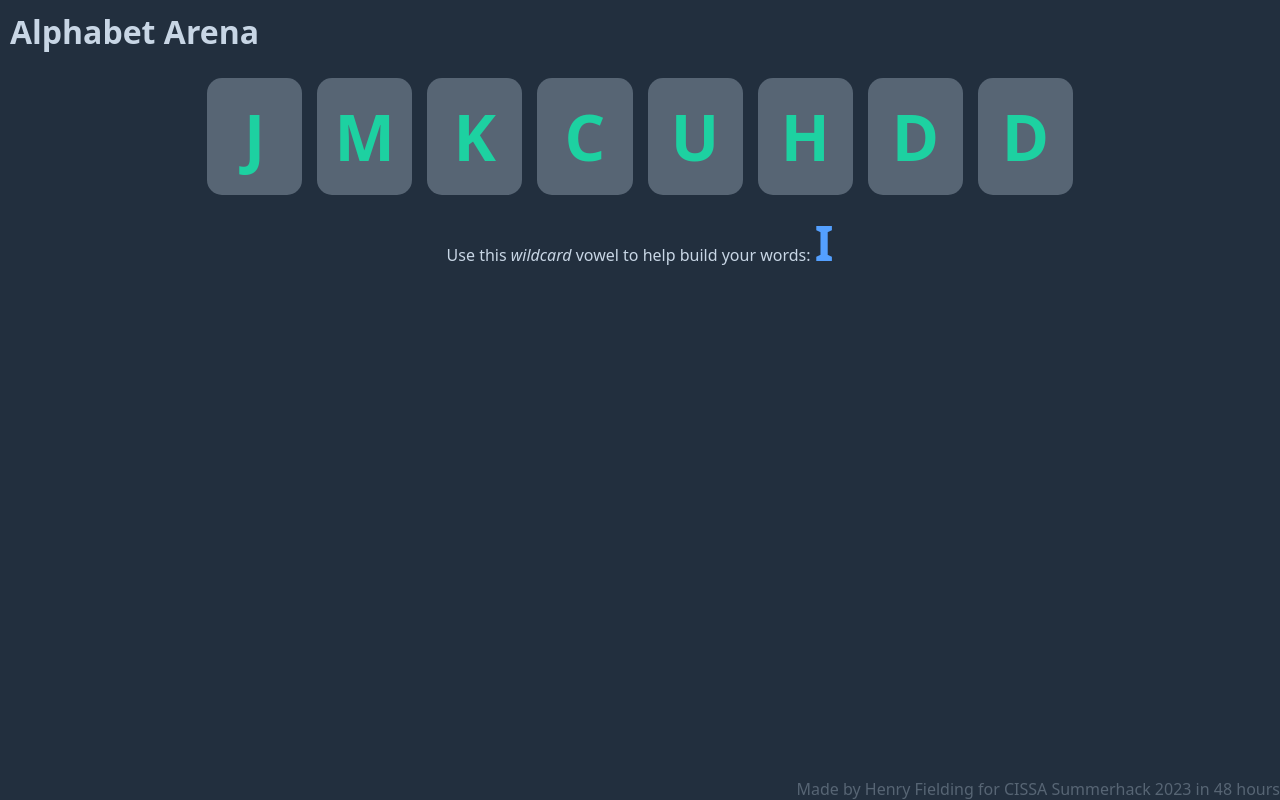
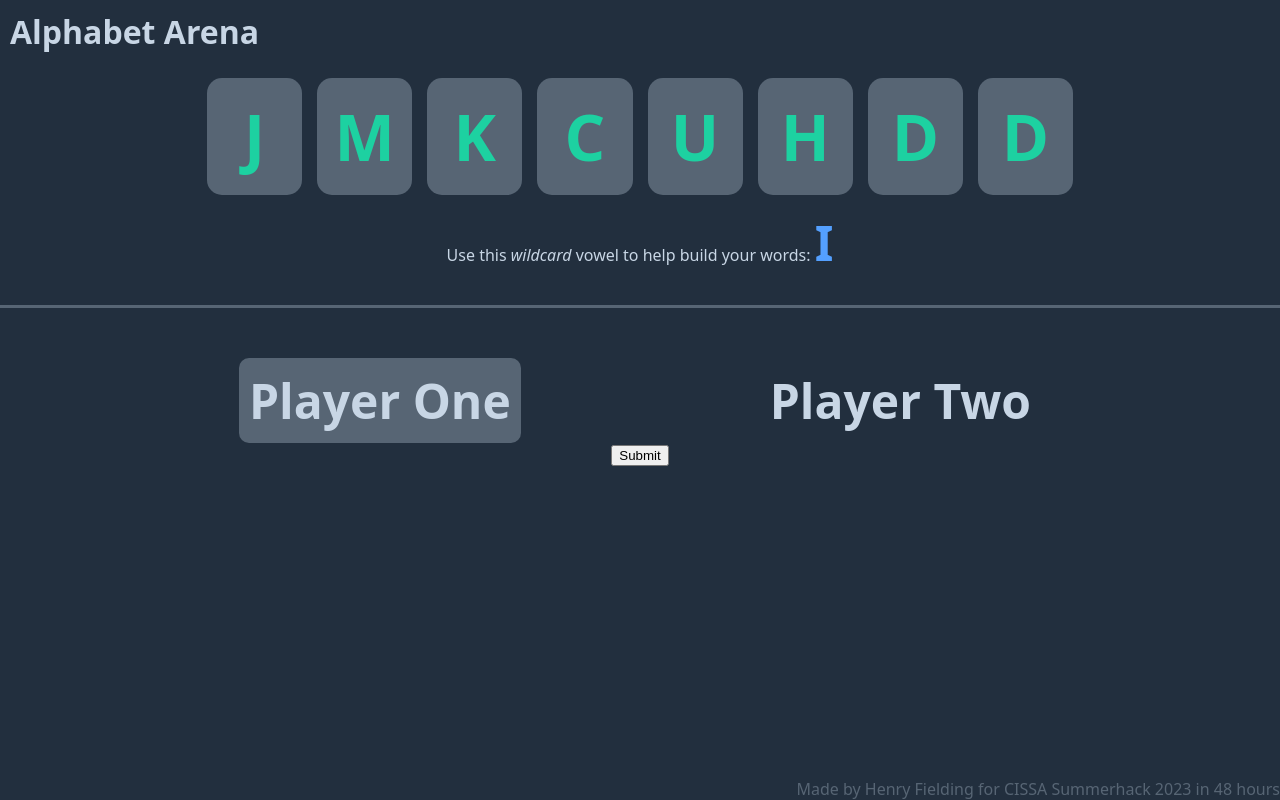
Before and after one commit to DevelopmentHF/alphabet-arena, a plain HTML site: page game.html in a window 1280 px wide. Drawn offline with Linux system fonts and the light colour scheme.

Commit message:
added current player functionality

```diff
--- a/game.html
+++ b/game.html
@@ -14,6 +14,13 @@
     <div class="letters"></div>
     <div class="wildcard">Use this <em>wildcard</em> vowel to help build your words: <span id="wildvowel"></span></div>
 
+    <div class="players">
+        <div class="player current" id="p1">Player One</div>
+        <div class="player" id="p2"> Player Two</div>
+    </div>
+
+    <button id="submit">Submit</button>
+
 </body>
 <footer>Made by Henry Fielding for CISSA Summerhack 2023 in 48 hours</footer>
 </html>
--- a/script.js
+++ b/script.js
@@ -37,3 +37,13 @@ for (let i=0; i<NUMLETTERS; i++) {
     newLetter.textContent = pickedchars[i];
     lettersElem.appendChild(newLetter);
 };
+
+// Alternate player turns after submit is clicked
+const submitBtn = document.querySelector("#submit");
+const playerone = document.querySelector("#p1");
+const playertwo = document.querySelector("#p2");
+
+submitBtn.addEventListener('click', () => {
+    playerone.classList.toggle("current");
+    playertwo.classList.toggle("current");
+});
--- a/style.css
+++ b/style.css
@@ -109,6 +109,12 @@ footer {
 
 .wildcard {
     color: #c8d6e5;
+    padding-bottom: 30px;
+    border-style: solid;
+    border-color: #576574;
+    border-top: 25px;
+    border-left: 25px;
+    border-right: 25px;
 }
 
 #wildvowel {
@@ -117,3 +123,19 @@ footer {
     font-weight: bold;
     font-size: 3rem;
 }
+
+.players {
+    font-size: 3rem;
+    font-weight: bold;
+    padding-top: 50px;
+    display: flex;
+    justify-content: space-evenly;
+}
+
+.player {
+    padding: 10px;
+}
+.current {
+    background-color: #576574;
+    border-radius: 10px;
+}
```
